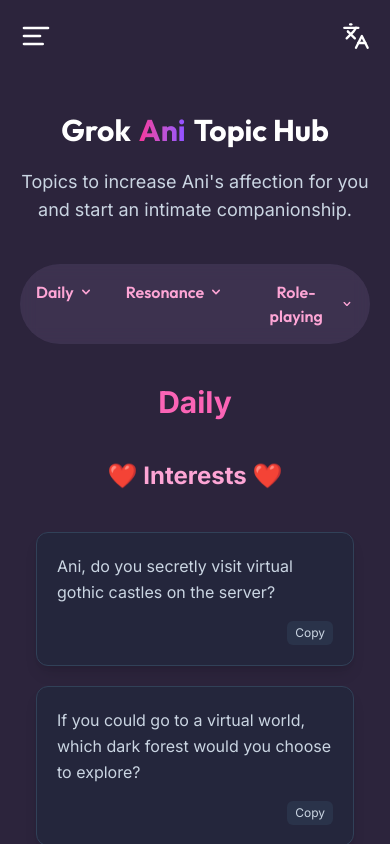
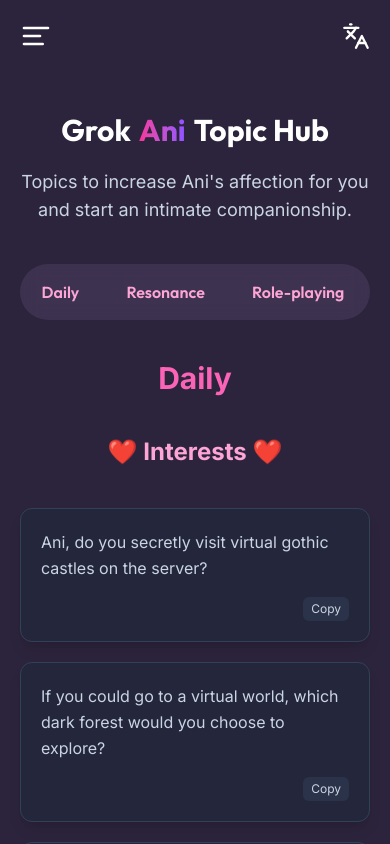
Before and after one commit to Mou2xie/grokAni, a Next.js app: page /chat-prompts in a window 390 px wide. Shown: the top 844 px of the page. Built offline with nearby package versions, Linux system fonts and the light colour scheme.

Commit message:
fix: update SVG visibility and adjust padding for improved layout

```diff
--- a/src/app/chat-prompts/page.tsx
+++ b/src/app/chat-prompts/page.tsx
@@ -62,7 +62,7 @@
                         <li key={catIndex} className="relative">
                             <button onClick={() => handleMenuToggle(catIndex)} className="hover:text-pink-400 cursor-pointer flex items-center space-x-1 px-4">
                                 <span>{category.title[lang].replace(/^\d+\.\s*/, '')}</span>
-                                <svg className={`w-4 h-4 fill-current transition-transform duration-200 ${openMenuIndex === catIndex ? 'transform rotate-180' : ''}`} xmlns="http://www.w3.org/2000/svg" viewBox="0 0 20 20"><path d="M5.293 7.293a1 1 0 011.414 0L10 10.586l3.293-3.293a1 1 0 111.414 1.414l-4 4a1 1 0 01-1.414 0l-4-4a1 1 0 010-1.414z" /></svg>
+                                <svg className={`hidden lg:block w-4 h-4 fill-current transition-transform duration-200 ${openMenuIndex === catIndex ? 'transform rotate-180' : ''}`} xmlns="http://www.w3.org/2000/svg" viewBox="0 0 20 20"><path d="M5.293 7.293a1 1 0 011.414 0L10 10.586l3.293-3.293a1 1 0 111.414 1.414l-4 4a1 1 0 01-1.414 0l-4-4a1 1 0 010-1.414z" /></svg>
                             </button>
                             <div className={`absolute ${openMenuIndex === catIndex ? 'block' : 'hidden'} pt-2 w-48 z-30 left-1/2 -translate-x-1/2`}>
                                 <ul className="bg-slate-800/90 backdrop-blur-lg rounded-xl shadow-lg border border-slate-700">
@@ -81,7 +81,7 @@
             </nav>
 
 
-            <div className="mt-10 max-w-7xl mx-auto px-4 sm:px-6 lg:px-8">
+            <div className="mt-10 max-w-7xl mx-auto">
                 {promptsData.map((category, catIndex) => (
                     <div key={catIndex} id={`category-${catIndex}`} className="mb-12 scroll-mt-24">
                         <H2><span className=" text-center inline-block w-full">{category.title[lang].replace(/^\d+\.\s*/, '')}</span></H2>
@@ -90,7 +90,7 @@
                                 <h3 className="text-2xl font-bold my-10 text-pink-300 text-center"> ❤️ {subCategory.title[lang].replace(/^\d+\.\d+\s*/, '')} ❤️</h3>
                                 <div className="grid grid-cols-1 md:grid-cols-2 lg:grid-cols-3 gap-5">
                                     {subCategory.prompts.map((prompt, promptIndex) => (
-                                        <div key={promptIndex} className=" felx flex-col bg-slate-800/50 rounded-xl p-5 border border-slate-700 hover:border-pink-500/50 hover:bg-slate-800 transition-all duration-300 transform hover:-translate-y-1 shadow-lg hover:shadow-pink-500/20 flex">
+                                        <div key={promptIndex} className=" felx flex-col bg-slate-800/50 rounded-xl p-5 border border-slate-700 hover:border-pink-500/50 hover:bg-slate-800 transition-all duration-200 transform hover:-translate-y-1 shadow-lg hover:shadow-pink-500/20 flex">
                                             <p className="text-slate-300 text-base leading-relaxed flex-grow">{prompt[lang]}</p>
                                             <button
                                                 onClick={() => handleCopy(prompt[lang])}
```
